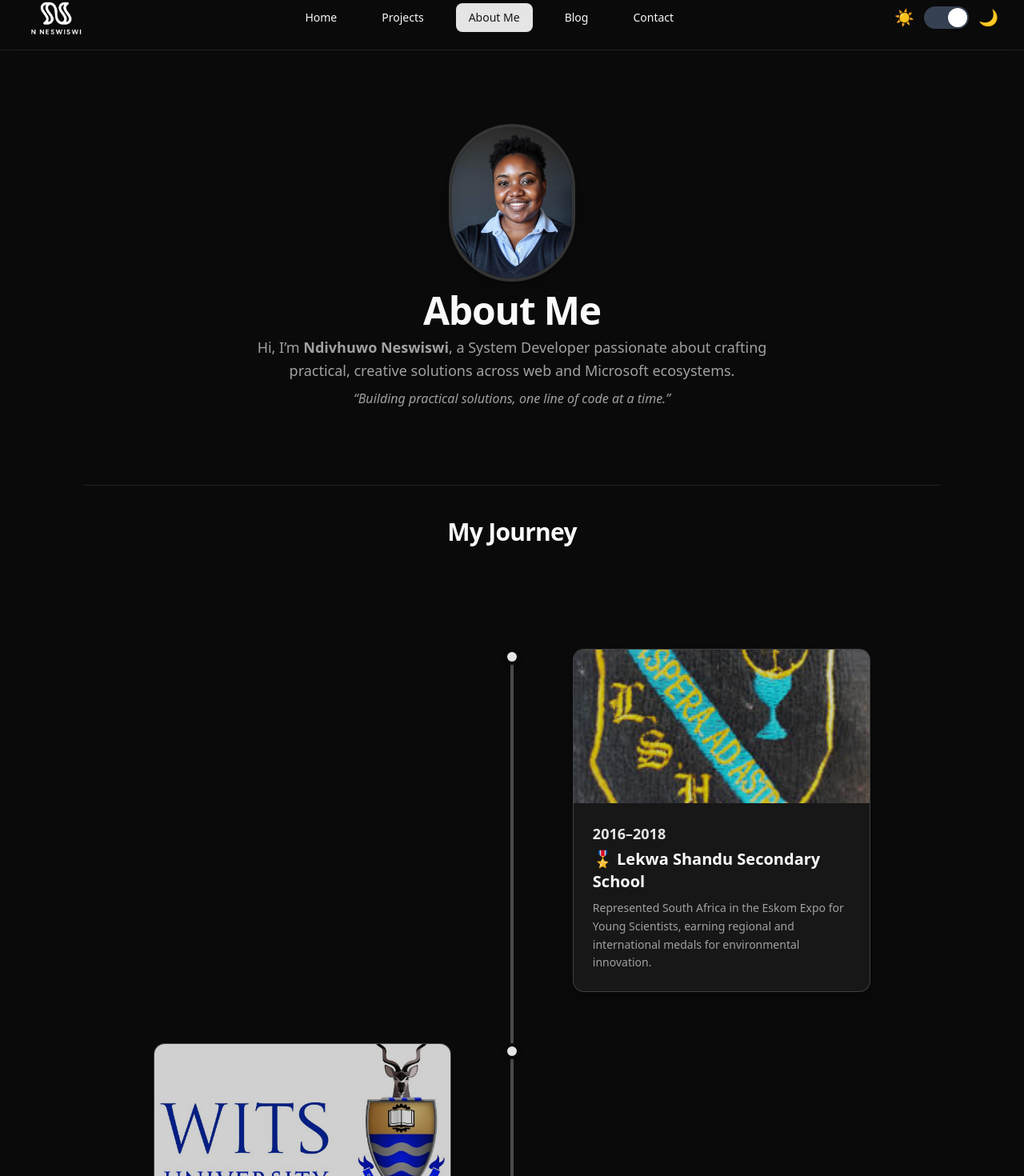
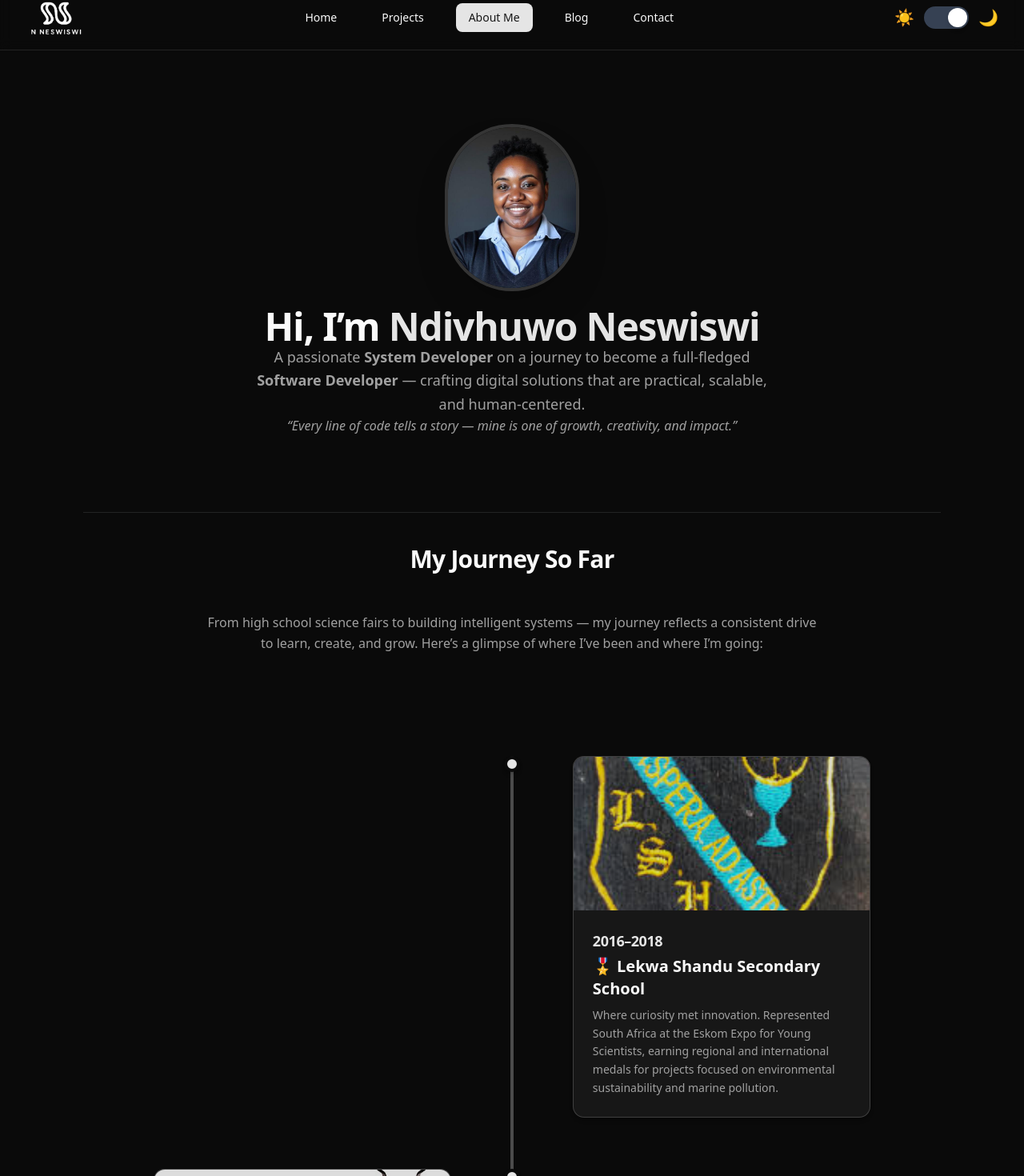
Before and after one commit to 23026475/N-Neswiswi, a Next.js app in the folder ndivhuwo-portfolio/: page /about in a window 1280 px wide. Shown: the part 18-1488 px from the top of the page at 80% size. Built offline with nearby package versions, Linux system fonts and the light colour scheme.

Commit message:
Updated About page with Lucide icons and dependencies

```diff
--- a/ndivhuwo-portfolio/app/about/page.jsx
+++ b/ndivhuwo-portfolio/app/about/page.jsx
@@ -4,6 +4,22 @@ import { motion } from "framer-motion";
 import Image from "next/image";
 import { Separator } from "@/components/ui/separator";
 import { Card, CardContent } from "@/components/ui/card";
+import {
+  Code2,
+  Database,
+  Cloud,
+  AppWindow,
+  Globe,
+  FileCode2,
+  Server,
+  Atom,
+  Layers,
+  Cpu,
+  Workflow,
+  ShieldCheck,
+  ChartPie,
+  GitBranch
+} from "lucide-react";
 import meCir from "@/public/media/murals/me.jpeg";
 import Timeline from "@/components/Timeline";
 
@@ -14,6 +30,58 @@ import pl900Img from "@/public/media/certs/pl900.png";
 import sc900Img from "@/public/media/certs/sc900.png";
 
 export default function AboutPage() {
+  const skillCategories = [
+    {
+      title: "Programming Languages",
+      skills: [
+        { name: "C#", icon: <Code2 className="text-violet-500" /> },
+        { name: "JavaScript", icon: <FileCode2 className="text-yellow-400" /> },
+        { name: "Java", icon: <Cpu className="text-orange-500" /> },
+        { name: "SQL", icon: <Database className="text-blue-500" /> },
+        { name: "NoSQL", icon: <Database className="text-green-500" /> },
+      ],
+    },
+    {
+      title: "Frameworks & Libraries",
+      skills: [
+        { name: ".NET Framework", icon: <Layers className="text-blue-600" /> },
+        { name: "React", icon: <Atom className="text-cyan-400" /> },
+        { name: "Vue", icon: <Atom className="text-green-400" /> },
+        { name: "Next.js", icon: <Globe className="text-gray-500" /> },
+        { name: "Tailwind CSS", icon: <Globe className="text-sky-400" /> },
+      ],
+    },
+    {
+      title: "Databases & Cloud",
+      skills: [
+        { name: "SQL Server", icon: <Database className="text-red-500" /> },
+        { name: "MariaDB", icon: <Database className="text-blue-400" /> },
+        { name: "Cosmos DB", icon: <Database className="text-purple-500" /> },
+        { name: "Azure Cloud", icon: <Cloud className="text-sky-500" /> },
+        { name: "GitHub", icon: <GitBranch className="text-gray-700" /> },
+      ],
+    },
+    {
+      title: "Microsoft Power Platform",
+      skills: [
+        { name: "Power Apps", icon: <AppWindow className="text-purple-600" /> },
+        { name: "Power Automate", icon: <Workflow className="text-blue-400" /> },
+        { name: "Power BI (Fundamentals)", icon: <ChartPie className="text-yellow-500" /> },
+        { name: "MS 365 Integration", icon: <Globe className="text-blue-500" /> },
+      ],
+    },
+    {
+      title: "Other Skills",
+      skills: [
+        { name: "Web APIs", icon: <Server className="text-cyan-600" /> },
+        { name: "Agile & Scrum", icon: <Layers className="text-emerald-500" /> },
+        { name: "UI/UX Principles", icon: <AppWindow className="text-pink-500" /> },
+        { name: "Data Modeling", icon: <Database className="text-indigo-500" /> },
+        { name: "Security & Compliance", icon: <ShieldCheck className="text-rose-500" /> },
+      ],
+    },
+  ];
+
   const certifications = [
     { name: "AZ-900 Azure Fundamentals", img: az900Img },
     { name: "AI-900 AI Fundamentals", img: ai900Img },
@@ -21,76 +89,135 @@ export default function AboutPage() {
     { name: "SC-900 Security, Compliance & Identity Fundamentals", img: sc900Img },
   ];
 
-  const interests = [
-    "☁️ Cloud Computing",
-    "🤖 AI Exploration",
-    "🎨 UI/UX Design",
-    "💡 Continuous Learning",
-  ];
-
   return (
     <main className="px-6 md:px-10 py-24 max-w-6xl mx-auto space-y-24">
       {/* ================= HERO SECTION ================= */}
-      <section className="text-center">
+      <section className="text-center space-y-6">
         <motion.div
           initial={{ opacity: 0, y: 20 }}
           animate={{ opacity: 1, y: 0 }}
           transition={{ duration: 0.6 }}
-          className="space-y-4"
         >
           <div className="flex justify-center">
             <motion.div whileHover={{ scale: 1.05 }}>
               <Image
                 src={meCir}
                 alt="Ndivhuwo Neswiswi"
-                width={150}
-                height={150}
-                className="rounded-full shadow-xl ring-4 ring-primary/20"
+                width={160}
+                height={160}
+                className="rounded-full shadow-2xl ring-4 ring-primary/20"
               />
             </motion.div>
           </div>
 
-          <div className="space-y-2">
-            <h1 className="text-4xl md:text-5xl font-bold tracking-tight">
-              About Me
-            </h1>
-            <p className="text-base md:text-lg text-muted-foreground max-w-2xl mx-auto leading-relaxed">
-              Hi, I’m <strong>Ndivhuwo Neswiswi</strong>, a System Developer passionate about crafting practical, creative solutions across web and Microsoft ecosystems.
-            </p>
-            <p className="text-sm md:text-base text-muted-foreground italic">
-              “Building practical solutions, one line of code at a time.”
-            </p>
-          </div>
+          <h1 className="text-4xl md:text-5xl font-bold tracking-tight mt-6">
+            Hi, I’m <span className="text-primary">Ndivhuwo Neswiswi</span>
+          </h1>
+          <p className="text-lg text-muted-foreground max-w-2xl mx-auto leading-relaxed">
+            A passionate <strong>System Developer</strong> on a journey to become a
+            full-fledged <strong>Software Developer</strong> — crafting digital
+            solutions that are practical, scalable, and human-centered.
+          </p>
+
+          <p className="text-base italic text-muted-foreground">
+            “Every line of code tells a story — mine is one of growth, creativity, and impact.”
+          </p>
         </motion.div>
       </section>
 
       <Separator className="my-10" />
 
       {/* ================= JOURNEY / TIMELINE ================= */}
-      <section>
+      <section className="space-y-12">
         <motion.h2
           initial={{ opacity: 0, y: 20 }}
           whileInView={{ opacity: 1, y: 0 }}
           viewport={{ once: true }}
-          className="text-3xl font-semibold mb-12 text-center tracking-tight"
+          className="text-3xl font-semibold text-center tracking-tight"
         >
-          My Journey
+          My Journey So Far
         </motion.h2>
+
+        <motion.p
+          initial={{ opacity: 0 }}
+          whileInView={{ opacity: 1 }}
+          viewport={{ once: true }}
+          className="text-muted-foreground text-center max-w-3xl mx-auto leading-relaxed"
+        >
+          From high school science fairs to building intelligent systems — my
+          journey reflects a consistent drive to learn, create, and grow. Here’s
+          a glimpse of where I’ve been and where I’m going:
+        </motion.p>
+
         <Timeline />
       </section>
 
       <Separator className="my-10" />
 
-      {/* ================= SKILLS & CERTIFICATIONS ================= */}
-      <section className="text-center">
+      {/* ================= SKILLS ================= */}
+      <section className="space-y-16">
         <motion.h2
           initial={{ opacity: 0, y: 20 }}
           whileInView={{ opacity: 1, y: 0 }}
           viewport={{ once: true }}
-          className="text-3xl font-semibold mb-12 tracking-tight"
+          className="text-3xl font-semibold text-center tracking-tight"
         >
-          Skills & Certifications
+          My Skills & Tools
         </motion.h2>
+
+        <div className="grid grid-cols-1 md:grid-cols-2 gap-12">
+          {skillCategories.map((category, i) => (
+            <motion.div
+              key={i}
+              initial={{ opacity: 0, y: 20 }}
+              whileInView={{ opacity: 1, y: 0 }}
+              viewport={{ once: true }}
+              transition={{ delay: i * 0.1 }}
+              className="space-y-6"
+            >
+              <h3 className="text-xl font-semibold text-primary text-center md:text-left">
+                {category.title}
+              </h3>
+              <div className="grid grid-cols-2 sm:grid-cols-3 gap-6">
+                {category.skills.map((skill, j) => (
+                  <Card
+                    key={j}
+                    className="border-primary/20 hover:shadow-md transition rounded-xl"
+                  >
+                    <CardContent className="p-5 flex flex-col items-center gap-2">
+                      <div className="text-2xl">{skill.icon}</div>
+                      <p className="text-sm font-medium">{skill.name}</p>
+                    </CardContent>
+                  </Card>
+                ))}
+              </div>
+            </motion.div>
+          ))}
+        </div>
+      </section>
+
+      <Separator className="my-10" />
+
+      {/* ================= CERTIFICATIONS ================= */}
+      <section className="text-center space-y-10">
+        <motion.h2
+          initial={{ opacity: 0, y: 20 }}
+          whileInView={{ opacity: 1, y: 0 }}
+          viewport={{ once: true }}
+          className="text-3xl font-semibold tracking-tight"
+        >
+          Certifications 🎓
+        </motion.h2>
+
+        <motion.p
+          initial={{ opacity: 0 }}
+          whileInView={{ opacity: 1 }}
+          viewport={{ once: true }}
+          className="text-muted-foreground max-w-2xl mx-auto mb-8 leading-relaxed"
+        >
+          Certified across multiple Microsoft Fundamentals, showcasing my
+          commitment to mastering the cloud and Power Platform ecosystems.
+        </motion.p>
 
         <div className="grid grid-cols-1 sm:grid-cols-2 md:grid-cols-4 gap-8 justify-center">
           {certifications.map((cert, i) => (
@@ -106,8 +233,8 @@ export default function AboutPage() {
                   <Image
                     src={cert.img}
                     alt={cert.name}
-                    width={90}
-                    height={90}
+                    width={100}
+                    height={100}
                     className="rounded-md"
                   />
                   <p className="text-sm font-medium text-center leading-snug">
@@ -122,41 +249,42 @@ export default function AboutPage() {
 
       <Separator className="my-10" />
 
-      {/* ================= BEYOND CODE / INTERESTS ================= */}
-      <section className="text-center">
+      {/* ================= FUTURE ================= */}
+      <section className="text-center space-y-10">
         <motion.h2
           initial={{ opacity: 0, y: 20 }}
           whileInView={{ opacity: 1, y: 0 }}
           viewport={{ once: true }}
-          className="text-3xl font-semibold mb-8 tracking-tight"
+          className="text-3xl font-semibold tracking-tight"
         >
-          Beyond Code
+          Looking Ahead 🚀
         </motion.h2>
 
         <motion.p
           initial={{ opacity: 0 }}
           whileInView={{ opacity: 1 }}
           viewport={{ once: true }}
-          className="text-muted-foreground max-w-2xl mx-auto mb-10 leading-relaxed"
+          className="text-muted-foreground max-w-2xl mx-auto leading-relaxed"
         >
-          When I’m not coding, I enjoy exploring AI-driven tools, cloud architectures, and mentoring aspiring developers.
-          I believe technology should empower people — not complicate their lives.
+          My mission is to grow into a Software Developer who builds technology
+          that simplifies life, empowers communities, and creates opportunities.
+          I’m driven by curiosity, collaboration, and the belief that
+          technology’s purpose is to make people’s lives better.
         </motion.p>
 
-        <div className="flex justify-center gap-3 flex-wrap">
-          {interests.map((item, i) => (
-            <motion.span
-              key={i}
-              initial={{ opacity: 0, y: 10 }}
-              whileInView={{ opacity: 1, y: 0 }}
-              viewport={{ once: true }}
-              transition={{ delay: i * 0.1 }}
-              className="bg-primary/10 text-sm px-4 py-2 rounded-full font-medium"
-            >
-              {item}
-            </motion.span>
-          ))}
-        </div>
+        <motion.div
+          initial={{ opacity: 0 }}
+          whileInView={{ opacity: 1 }}
+          viewport={{ once: true }}
+          className="flex justify-center mt-6"
+        >
+          <a
+            href="/contact"
+            className="bg-primary text-primary-foreground px-6 py-3 rounded-full font-medium shadow-md hover:shadow-lg transition"
+          >
+            Let’s Connect
+          </a>
+        </motion.div>
       </section>
     </main>
   );
--- a/ndivhuwo-portfolio/components/Timeline.tsx
+++ b/ndivhuwo-portfolio/components/Timeline.tsx
@@ -14,38 +14,38 @@ interface TimelineItem {
   year: string;
   title: string;
   desc: string;
-  img: any; // imported static image
+  img: any;
 }
 
 const timeline: TimelineItem[] = [
   {
     year: "2016–2018",
     title: "🎖 Lekwa Shandu Secondary School",
-    desc: "Represented South Africa in the Eskom Expo for Young Scientists, earning regional and international medals for environmental innovation.",
+    desc: "Where curiosity met innovation. Represented South Africa at the Eskom Expo for Young Scientists, earning regional and international medals for projects focused on environmental sustainability and marine pollution.",
     img: schoolImg,
   },
   {
     year: "2019–2022",
     title: "🎓 University of the Witwatersrand",
-    desc: "Studied Computer Science & Mathematics, focusing on programming, algorithms, and problem-solving foundations.",
+    desc: "Developed a love for logic and technology while studying Computer Science and Mathematics. Learned the foundations of programming, algorithms, and computational problem-solving — the spark that led to a career in development.",
     img: universityImg,
   },
   {
     year: "2024–2025",
     title: "👩‍💻 GirlCode Learnership",
-    desc: "Completed an NQF Level 5 System Development Learnership focused on C#, .NET, SQL, and Microsoft Power Platform development.",
+    desc: "Joined a vibrant tech community through the GirlCode System Development Learnership. Gained hands-on experience with C#, .NET, SQL, React, and Power Platform — and learned how collaboration, creativity, and innovation shape great software.",
     img: girlcodeImg,
   },
   {
     year: "2025–Present",
     title: "💼 Mint Group Internship",
-    desc: "Working as a System Developer Intern on Power Apps, Power Automate, and Azure projects within agile teams, contributing to enterprise solutions.",
+    desc: "Now contributing to real-world projects as a System Developer Intern. Building Power Apps, Power Automate workflows, and cloud-based solutions within agile teams — growing into a well-rounded developer who builds with purpose.",
     img: mintgroupImg,
   },
   {
     year: "Future",
     title: "🚀 Vision Ahead",
-    desc: "Aspiring to become a full-fledged Software Developer creating meaningful, scalable, cloud-powered applications that make a difference.",
+    desc: "Continuing to learn, explore, and innovate. Aspiring to become a full-fledged Software Developer who builds scalable, meaningful, cloud-powered applications that empower people and create impact.",
     img: futureImg,
   },
 ];
@@ -53,6 +53,7 @@ const timeline: TimelineItem[] = [
 export default function Timeline() {
   return (
     <section className="relative py-20 max-w-4xl mx-auto">
+      {/* vertical line */}
       <div className="absolute left-4 md:left-1/2 md:-translate-x-1/2 w-1 bg-primary/30 h-full rounded-full"></div>
 
       <div className="space-y-16 relative z-10">
@@ -65,10 +66,10 @@ export default function Timeline() {
             transition={{ duration: 0.6, delay: i * 0.15 }}
             className="relative flex flex-col md:flex-row items-center md:items-start gap-6"
           >
-            {/* Line Dot */}
+            {/* Dot */}
             <div className="absolute left-4 md:left-1/2 md:-translate-x-1/2 w-5 h-5 bg-primary rounded-full border-4 border-background shadow-md"></div>
 
-            {/* Content Card */}
+            {/* Card */}
             <div
               className={`md:w-[46%] ${
                 i % 2 === 0 ? "md:ml-auto md:pl-10" : "md:mr-auto md:pr-10"
@@ -76,20 +77,20 @@ export default function Timeline() {
             >
               <motion.div
                 whileHover={{ scale: 1.02 }}
-                className="bg-card border border-primary/20 rounded-xl shadow-lg overflow-hidden"
+                className="bg-card border border-primary/20 rounded-xl shadow-md overflow-hidden hover:shadow-lg transition-all duration-300"
               >
                 <div className="relative h-48 w-full">
                   <Image
                     src={item.img}
                     alt={item.title}
                     fill
-                    className="object-cover opacity-80"
-                    priority={i === 0} // preload first image
+                    className="object-cover opacity-85"
+                    priority={i === 0}
                   />
                 </div>
 
                 <div className="p-6">
-                  <h3 className="font-semibold text-lg text-primary mb-1">
+                  <h3 className="font-semibold text-lg text-primary mb-1 tracking-tight">
                     {item.year}
                   </h3>
                   <h4 className="font-bold text-xl mb-2">{item.title}</h4>
@@ -102,6 +103,22 @@ export default function Timeline() {
           </motion.div>
         ))}
       </div>
+
+      {/* closing message */}
+      <motion.div
+        initial={{ opacity: 0 }}
+        whileInView={{ opacity: 1 }}
+        viewport={{ once: true }}
+        transition={{ duration: 0.8 }}
+        className="mt-20 text-center max-w-2xl mx-auto text-muted-foreground"
+      >
+        <p>
+          Every milestone represents a step forward — from early curiosity and
+          academic exploration to hands-on development and real-world impact.
+          My journey is built on learning, collaboration, and a deep passion for
+          turning ideas into functional, scalable solutions.
+        </p>
+      </motion.div>
     </section>
   );
 }
--- a/ndivhuwo-portfolio/package.json
+++ b/ndivhuwo-portfolio/package.json
@@ -32,6 +32,7 @@
     "next-themes": "^0.4.6",
     "react": "19.2.0",
     "react-dom": "19.2.0",
+    "react-icons": "^5.5.0",
     "sanity": "^4.11.0",
     "styled-components": "^6.1.19",
     "tailwind-merge": "^3.3.1"
```
Also changed, not shown: 2 other files (tests, documents, lock files or other folders).
